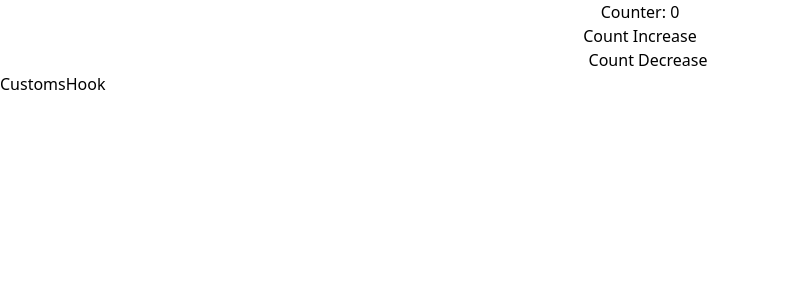
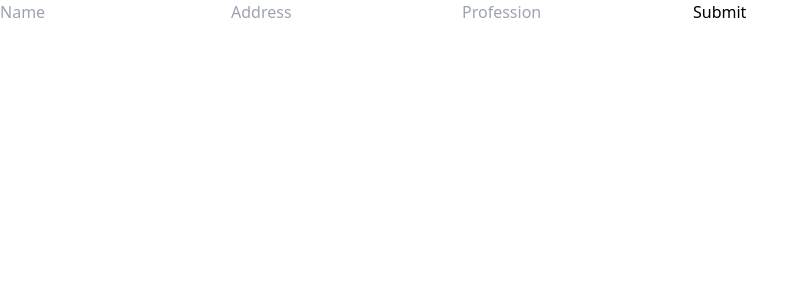
Before and after one commit to abdtriedcoding/react-interview-questions, a React (Vite) app: page / in a window 1280 px wide. Shown: the top 300 px of the page, without its empty margins (0-808 px from the left). Built offline with nearby package versions, Linux system fonts and the light colour scheme.

Commit message:
input form hook

```diff
--- a/src/App.tsx
+++ b/src/App.tsx
@@ -1,10 +1,11 @@
-import Counter from "./components/counter-state";
+// import Counter from "./components/counter-state";
 // import CityStateDropdown from "./components/city-state-dropdown";
 // import ImageSlider from "./components/image-slider";
 // import PropDemo from "./components/props-demo";
 // import SwapListItems from "./components/swap-list-items";
 
-import CustomsHook from "./components/custom-hooks";
+// import CustomsHook from "./components/custom-hooks";
+import InputForm from "./components/input-form";
 // import ImageGallery from "./components/image-gallery";
 
 // import FurnitureQues from "./components/furntiure-ques";
@@ -19,7 +20,7 @@ export default function App() {
   return (
     <>
       {/* <SwapListItems /> */}
-      <Counter />
+      {/* <Counter /> */}
       {/* <PropDemo data={data} /> */}
       {/* <ImageSlider /> */}
       {/* <CityStateDropdown /> */}
@@ -28,7 +29,8 @@ export default function App() {
       {/* <Form /> */}
       {/* <FurnitureQues /> */}
       {/* <ImageGallery /> */}
-      <CustomsHook />
+      {/* <CustomsHook /> */}
+      <InputForm />
     </>
   );
 }
--- /dev/null
+++ b/src/components/input-form.tsx
@@ -0,0 +1,32 @@
+import useFormInput from "../hook/useformInput";
+
+const InputForm = () => {
+  const { name, address, profession, handleSubmit, handleInputChange } =
+    useFormInput();
+
+  return (
+    <form onSubmit={handleSubmit}>
+      <input
+        value={name}
+        type="text"
+        onChange={(e) => handleInputChange(e, "name")}
+        placeholder="Name"
+      />
+      <input
+        value={address}
+        type="text"
+        onChange={(e) => handleInputChange(e, "address")}
+        placeholder="Address"
+      />
+      <input
+        value={profession}
+        type="text"
+        onChange={(e) => handleInputChange(e, "profession")}
+        placeholder="Profession"
+      />
+      <button type="submit">Submit</button>
+    </form>
+  );
+};
+
+export default InputForm;
--- /dev/null
+++ b/src/hook/useformInput.tsx
@@ -0,0 +1,41 @@
+import { useState } from "react";
+
+const useFormInput = () => {
+  const [name, setName] = useState("");
+  const [address, setAddress] = useState("");
+  const [profession, setProfession] = useState("");
+
+  const handleInputChange = (
+    e: React.ChangeEvent<HTMLInputElement>,
+    field: string
+  ) => {
+    switch (field) {
+      case "name":
+        setName(e.target.value);
+        break;
+      case "address":
+        setAddress(e.target.value);
+        break;
+      case "profession":
+        setProfession(e.target.value);
+        break;
+      default:
+        break;
+    }
+  };
+
+  const handleSubmit = (e: React.FormEvent<HTMLFormElement>) => {
+    e.preventDefault();
+    console.log({ name, address, profession });
+  };
+
+  return {
+    name,
+    address,
+    profession,
+    handleSubmit,
+    handleInputChange,
+  };
+};
+
+export default useFormInput;
```
